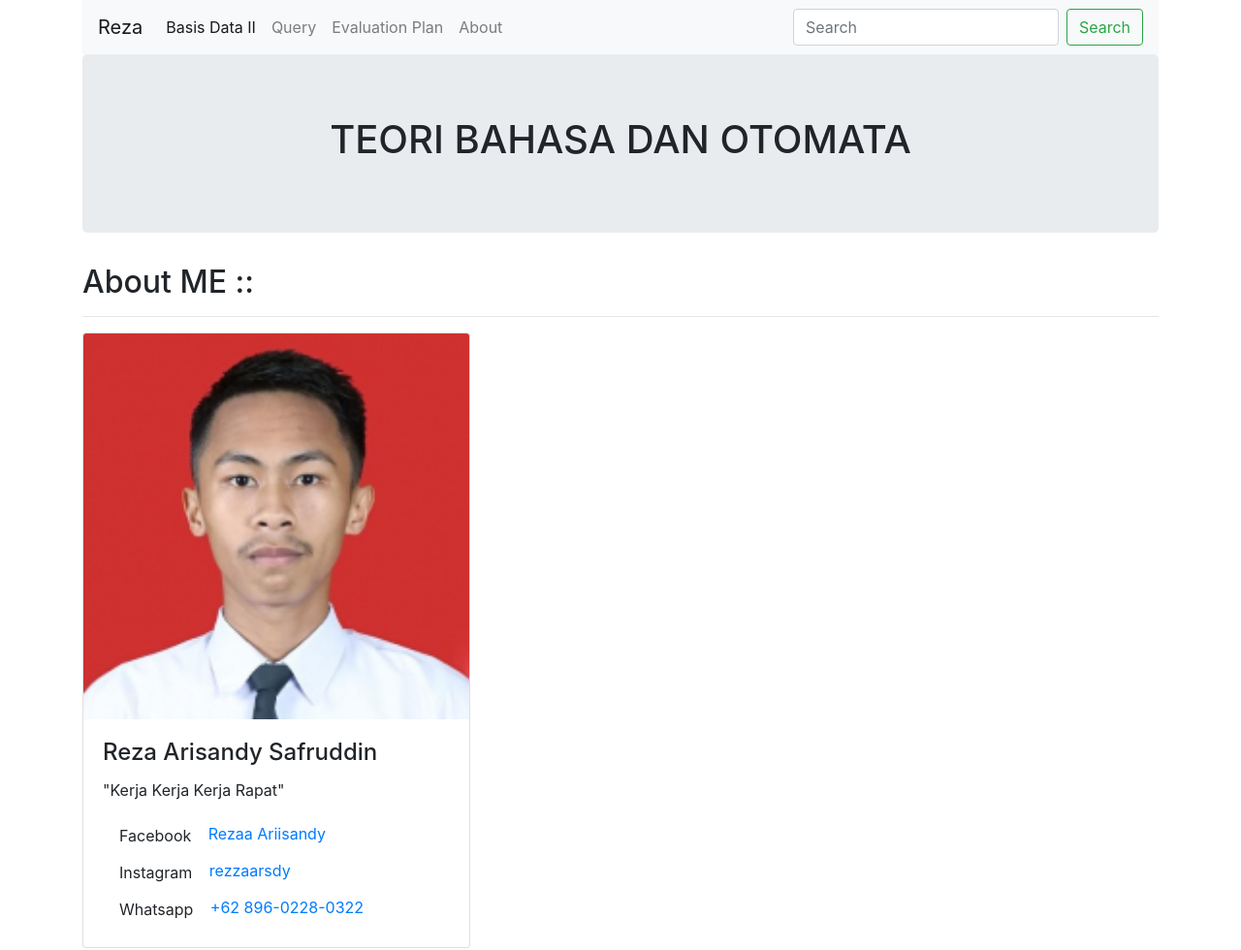
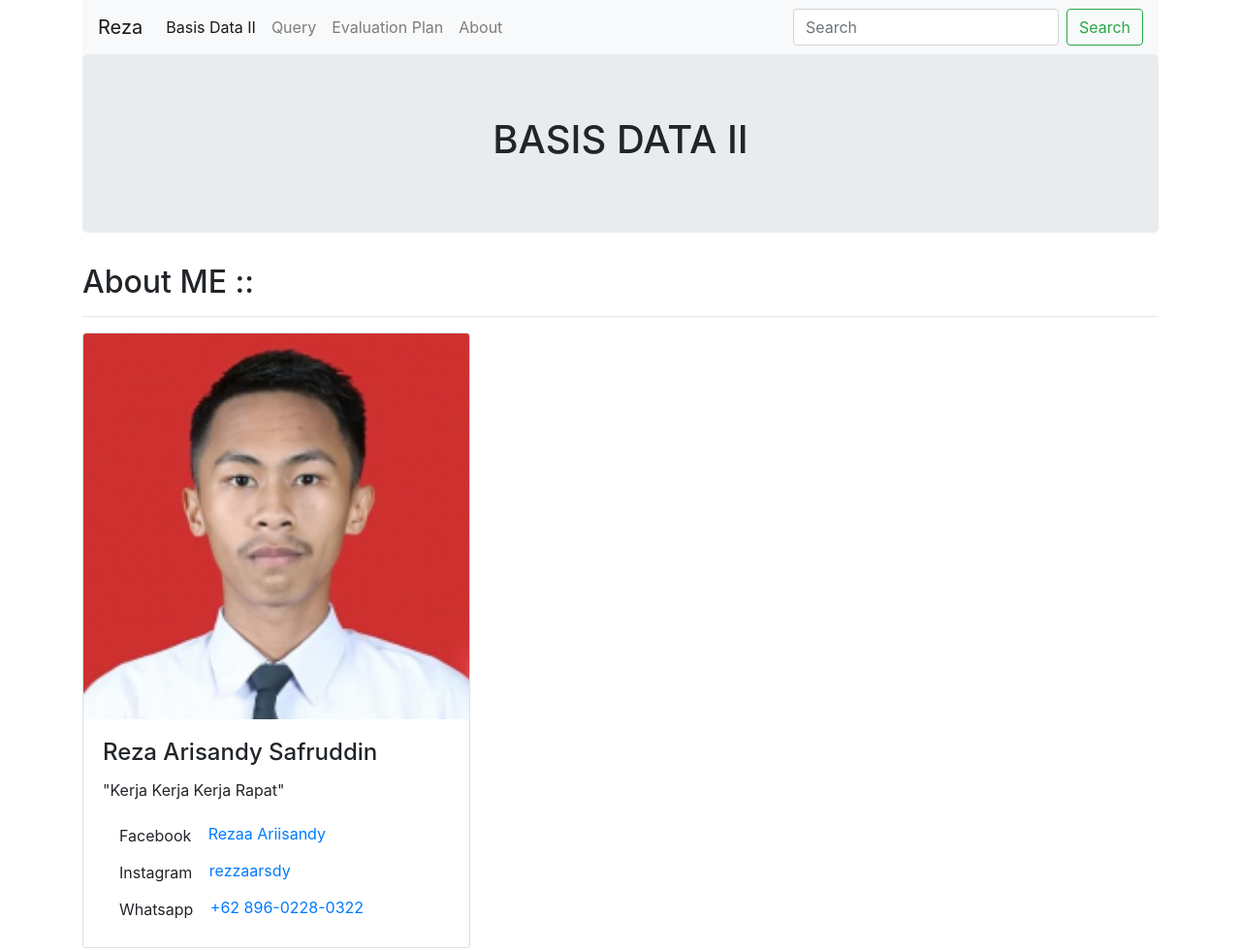
Before and after one commit to rezzaarsdy/basisdata2, a plain HTML site: page about.html in a window 1280 px wide. Shown: the whole page at 97% size. Drawn offline with nearby package versions, Linux system fonts and the light colour scheme.

Commit message:
Update about.html

```diff
--- a/about.html
+++ b/about.html
@@ -45,7 +45,7 @@
   </nav>
 </header>
   <div class="jumbotron">
-    <h1 class="row align-items-center justify-content-center text-center " data-aos="fade-up" data-aos-delay="">TEORI BAHASA DAN OTOMATA</h1>
+    <h1 class="row align-items-center justify-content-center text-center " data-aos="fade-up" data-aos-delay="">BASIS DATA II</h1>
   </div>
   <h2>About ME ::</h2>
   <hr/>
```
